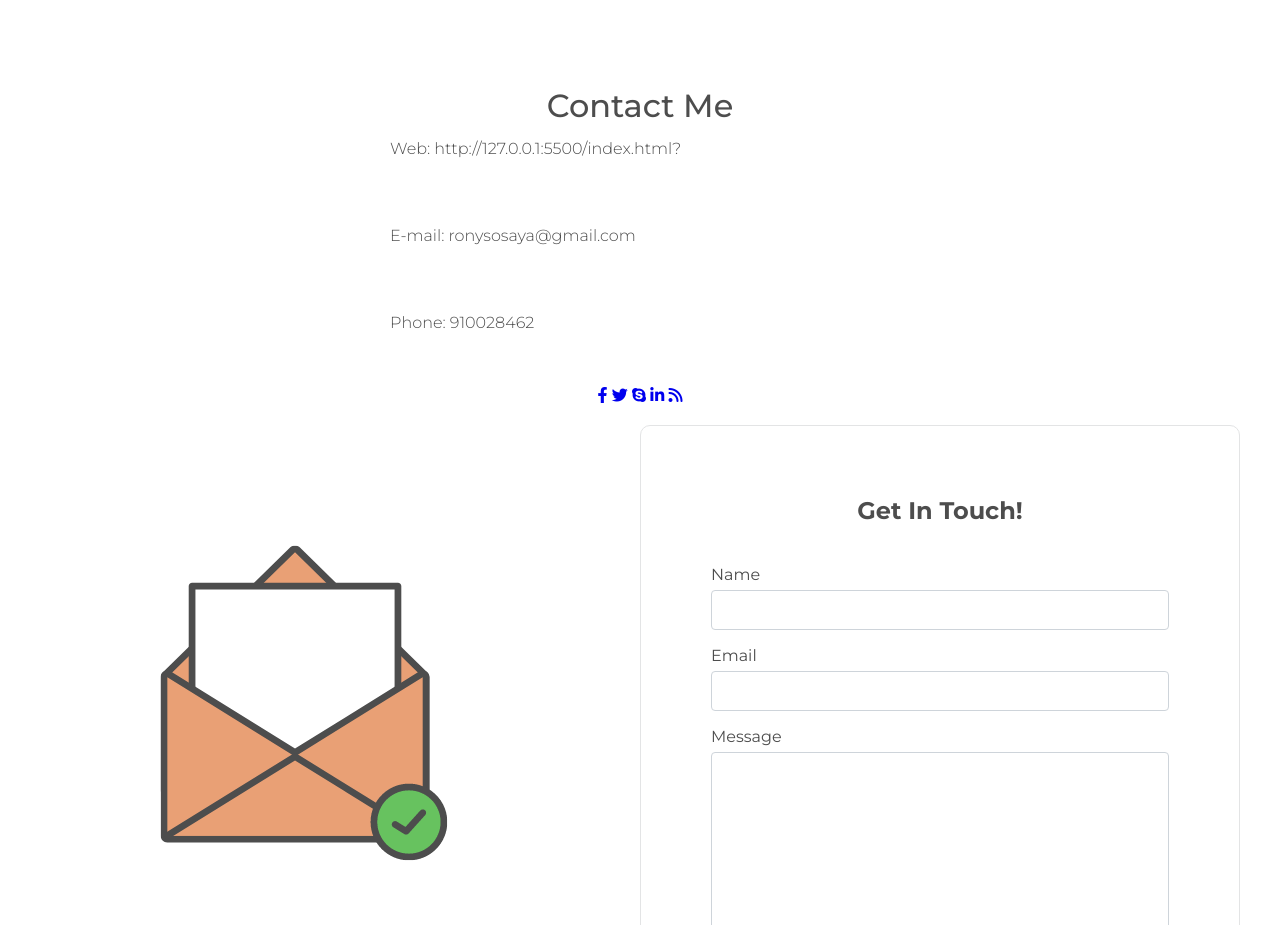
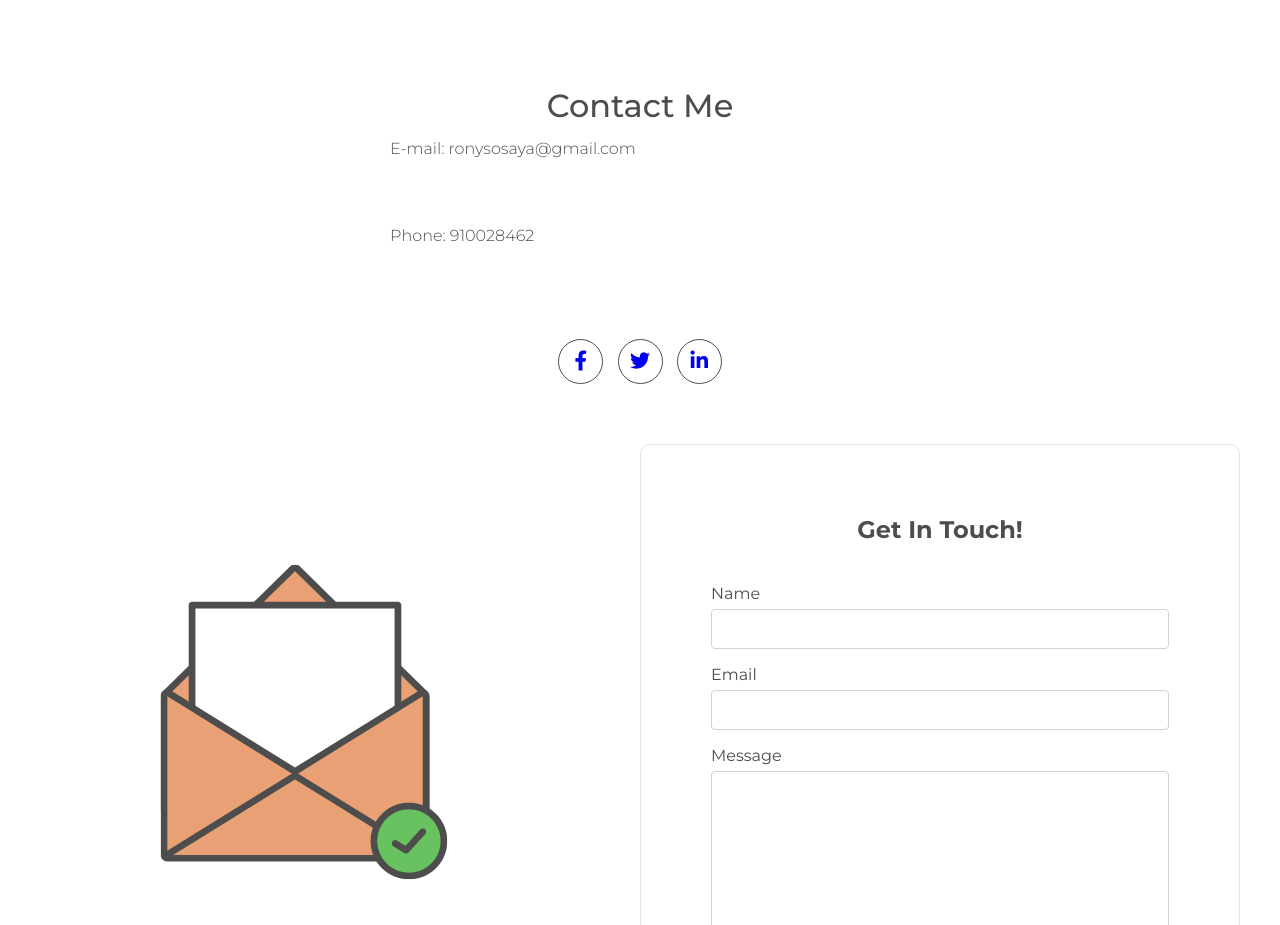
Before and after one commit to rony-sosaya/miPortafolio, a plain HTML site: page index.html in a window 1280 px wide. Shown: the part 2400-3325 px from the top of the page. Drawn offline with Linux system fonts and the light colour scheme.

Commit message:
Portafolio_Final_Rony-Sosaya

```diff
--- a/css/style.css
+++ b/css/style.css
@@ -26,6 +26,18 @@ body {
     margin: 40px 5px;
     font-size: 20px;
     transition: .5s; */
+}
+.redes a{
+	display: inline-block;
+    text-decoration: none;
+    border: 1px solid #4d4d4d;
+    border-radius: 100%;
+    width: 45px;
+    height: 45px;
+    line-height: 42px;
+    margin: 40px 5px;
+    font-size: 20px;
+    transition: .5s;
 }
 
 h1 {
--- a/index.html
+++ b/index.html
@@ -92,20 +92,15 @@
 			<div class="container">
 				<h2>Contact Me</h2>
 				<p>
-					Web:     http://127.0.0.1:5500/index.html?
-				</p>
-				<p>
 					E-mail:  ronysosaya@gmail.com
 				</p>
 				<p>
 					Phone:   910028462
 				</p>
 				<div class="redes">
-					<a href="#"><i class="fa-brands fa-facebook-f"></i></a>
-					<a href="#"><i class="fa-brands fa-twitter"></i></a>
-					<a href="#"><i class="fa-brands fa-skype"></i></a>
-					<a href="#"><i class="fa-brands fa-linkedin-in"></i></a>
-					<a href="#"><i class="fa-solid fa-rss"></i></a>
+					<a href="https://web.facebook.com/?_rdc=1&_rdr"><i class="fa-brands fa-facebook-f"></i></a>
+					<a href="https://twitter.com/home"><i class="fa-brands fa-twitter"></i></a>
+					<a href="https://www.linkedin.com/login/es?fromSignIn=true&trk=guest_homepage-basic_nav-header-signin"><i class="fa-brands fa-linkedin-in"></i></a>
 				</div>
 				<div class="contact-row">
 					<div class="contact-row-img">
```
